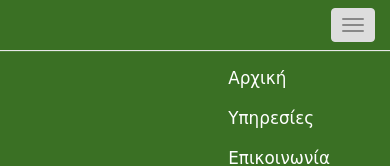
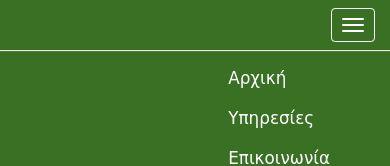
Before and after one commit to xargr/rigopoulos, a plain HTML site: page index.html in a window 390 px wide. Both pictures are taken after a click on the button "Toggle navigation". Shown: the top 166 px of the page. Drawn offline with nearby package versions, Linux system fonts and the light colour scheme.

Commit message:
skeleton html page

```diff
--- a/css/style.css
+++ b/css/style.css
@@ -22,6 +22,18 @@
 .navbar-right {
     float: right!important;
     margin-right: 30px;
+}
+
+.navbar-default .navbar-toggle {
+    border-color: #fff;
+}
+
+.navbar-default .navbar-toggle .icon-bar {
+    background-color: #fff;
+}
+
+.navbar-default .navbar-toggle:focus, .navbar-default .navbar-toggle:hover {
+    background: none;
 }
 
 header{
```
